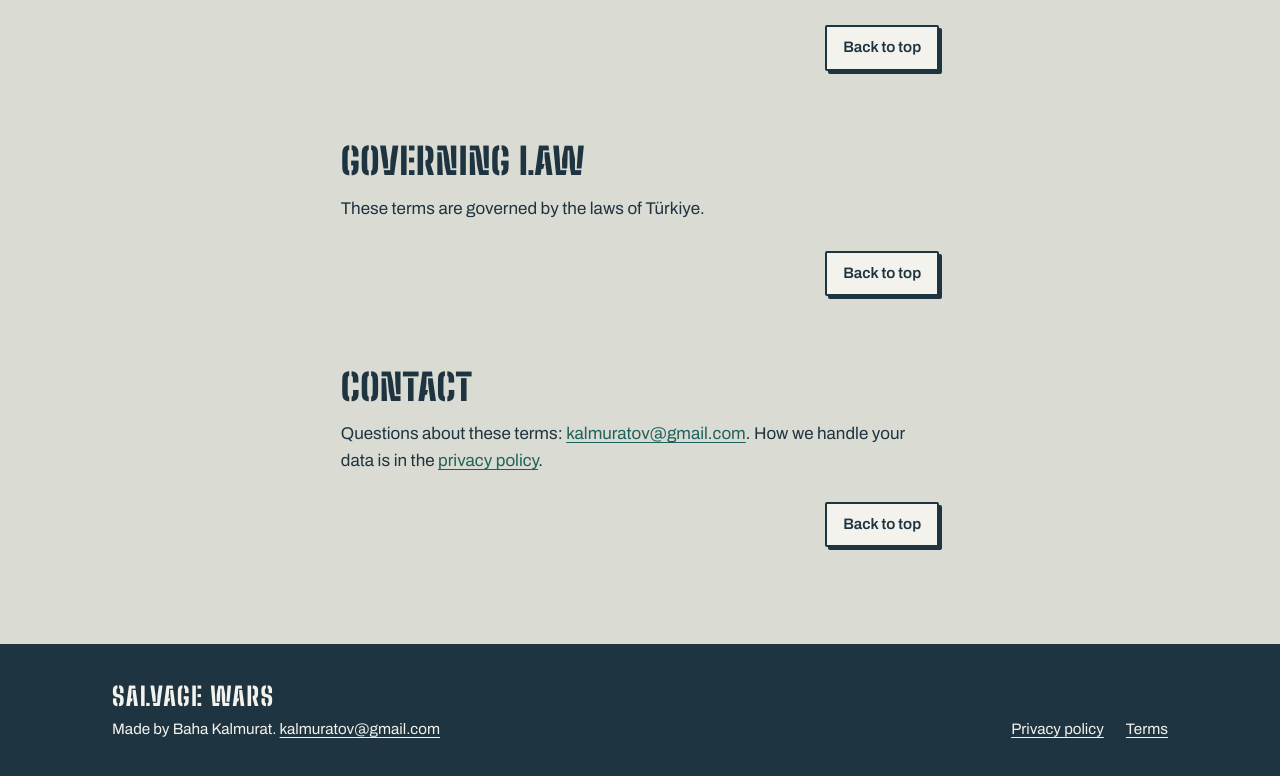
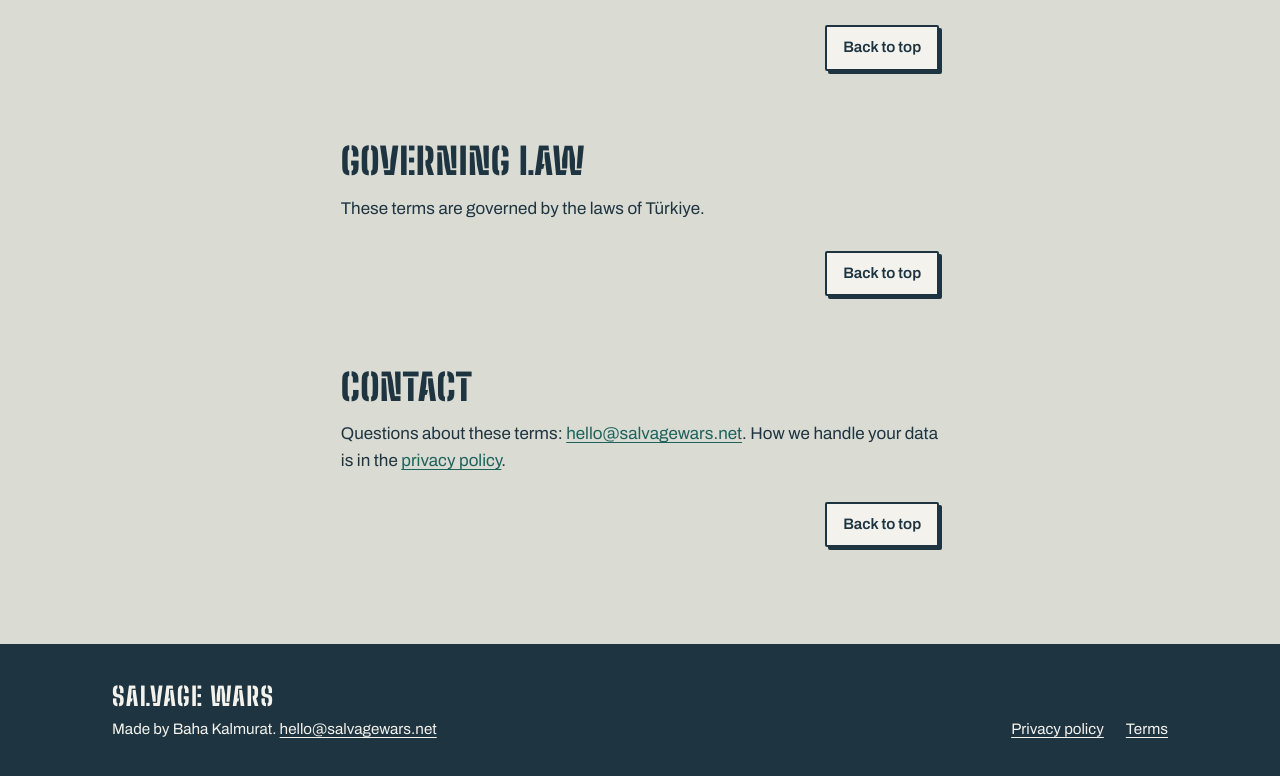
Before and after one commit to bahakl/salvagewars.net, a website: page public/terms.html in a window 1280 px wide. Shown: the part 1729-2505 px from the top of the page. Drawn offline with Linux system fonts and the light colour scheme.

Commit message:
Use hello@salvagewars.net as contact address
Co-Authored-By: Claude Sonnet 5.5 <noreply@anthropic.com>
Claude-Session: https://claude.ai/code/session_01A9djX7fxafFUBDrPpjcxH6

```diff
--- a/public/terms.html
+++ b/public/terms.html
@@ -66,7 +66,7 @@
     <p class="to-top-row"><a class="to-top" href="#top">Back to top</a></p>
 
     <h2>Contact</h2>
-    <p>Questions about these terms: <a href="mailto:kalmuratov@gmail.com">kalmuratov@gmail.com</a>. How we handle your data is in the <a href="/privacy.html">privacy policy</a>.</p>
+    <p>Questions about these terms: <a href="mailto:hello@salvagewars.net">hello@salvagewars.net</a>. How we handle your data is in the <a href="/privacy.html">privacy policy</a>.</p>
     <p class="to-top-row"><a class="to-top" href="#top">Back to top</a></p>
   </main>
 
@@ -74,7 +74,7 @@
     <div class="wrap">
       <div>
         <a class="brand" href="/">Salvage Wars</a>
-        <p>Made by Baha Kalmurat. <a href="mailto:kalmuratov@gmail.com">kalmuratov@gmail.com</a></p>
+        <p>Made by Baha Kalmurat. <a href="mailto:hello@salvagewars.net">hello@salvagewars.net</a></p>
       </div>
       <nav class="footer-links" aria-label="Legal">
         <a href="/privacy.html">Privacy policy</a>
```
Also changed, not shown: public/index.html (+1 -1 lines), public/privacy.html (+3 -3 lines), README.md.
